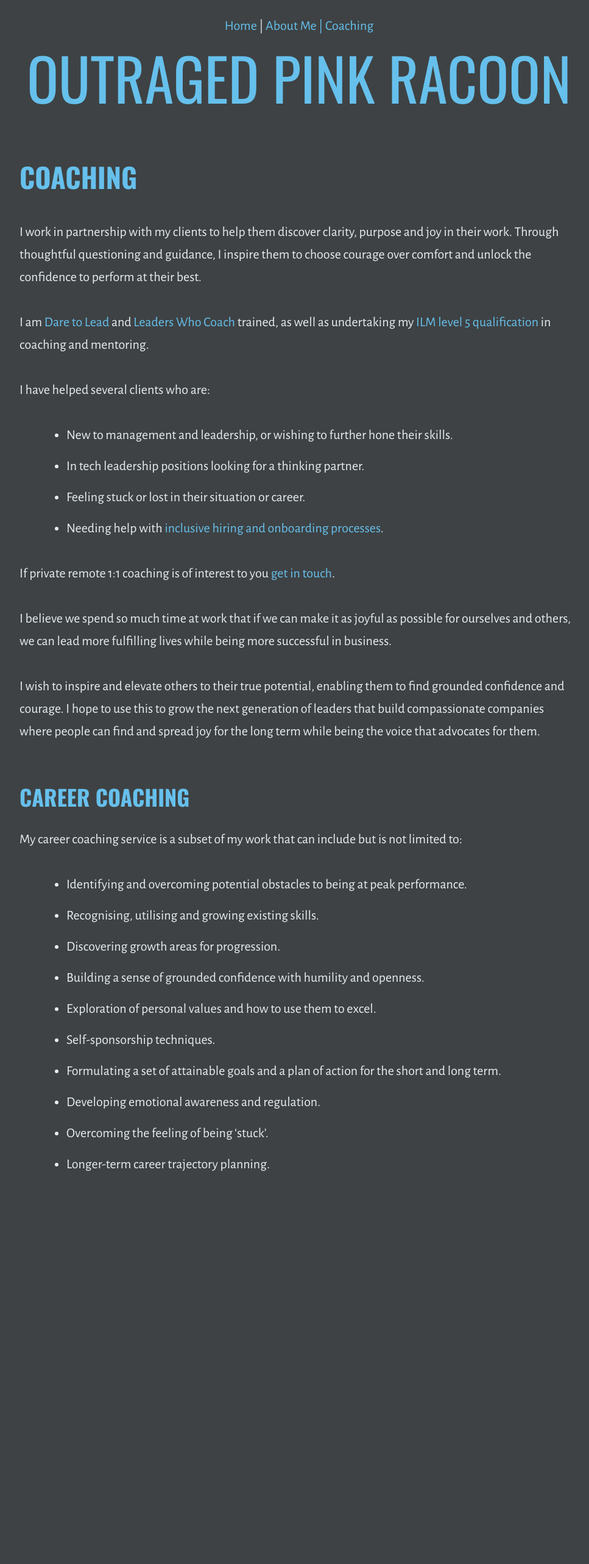
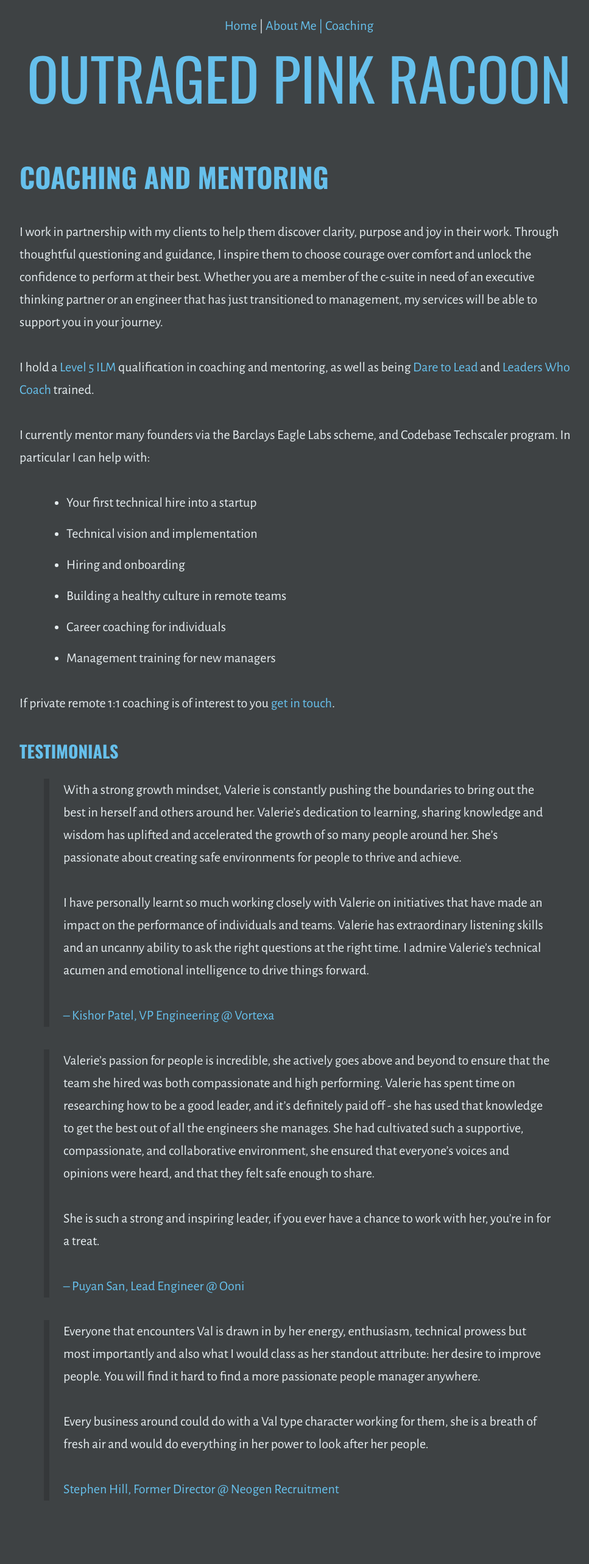
Before and after one commit to outragedpinkracoon/outragedpinkracoon.github.io, a Jekyll site: the page built from coaching.md, in a window 1280 px wide. Shown: the whole page at 61% size, without its empty margins (149-1116 px from the left). Built offline with Jekyll 4.4.1, drawn with Linux system fonts in a browser that asks for light colours; before the commit the page ends 2032 px from its top, so only the background shows below that.

Commit message:
Update coaching pagee

```diff
--- a/_sass/post.scss
+++ b/_sass/post.scss
@@ -11,4 +11,8 @@
     font-family: $font-primary;
     margin: 15px 0px;
   }
+
+  .blue {
+    color: $light-blue;
+  }
 }
--- a/coaching.md
+++ b/coaching.md
@@ -1,34 +1,30 @@
 ---
 layout: info_page
 permalink: /coaching/
-title: coaching
+title: coaching and mentoring
 description: Remote, private coaching for companies and individuals in tech from a leader with 15 years of experience. Hiring, onboarding, diversity and inclusion, line management, confidence, leadership, team performance and much more.
 ---
-I work in partnership with my clients to help them discover clarity, purpose and joy in their work. Through thoughtful questioning and guidance, I inspire them to choose courage over comfort and unlock the confidence to perform at their best.
+I work in partnership with my clients to help them discover clarity, purpose and joy in their work. Through thoughtful questioning and guidance, I inspire them to choose courage over comfort and unlock the confidence to perform at their best. Whether you are a member of the c-suite in need of an executive thinking partner or an engineer that has just transitioned to management, my services will be able to support you in your journey.
 
-I am [Dare to Lead](https://brenebrown.com/hubs/dare-to-lead/) and [Leaders Who Coach](https://betterconversations.co/courses-programmes/leaders-who-coach/]) trained, as well as undertaking my [ILM level 5 qualification](https://www.britishschoolofcoaching.com/qualifications/ilm-level-5-coaching-mentoring/) in coaching and mentoring.
+I hold a [Level 5 ILM](https://www.britishschoolofcoaching.com/qualifications/ilm-level-5-coaching-mentoring/) qualification in coaching and mentoring, as well as being [Dare to Lead](https://brenebrown.com/hubs/dare-to-lead/) and [Leaders Who Coach](https://betterconversations.co/courses-programmes/leaders-who-coach/]) trained.
 
-I have helped several clients who are:
-- New to management and leadership, or wishing to further hone their skills.
-- In tech leadership positions looking for a thinking partner.
-- Feeling stuck or lost in their situation or career.
-- Needing help with [inclusive hiring and onboarding processes](https://outragedpinkracoon.com/2021/04/27/other-companies-hiring-processes-are-costing-you-talent.html).
+I currently mentor many founders via the Barclays Eagle Labs scheme, and Codebase Techscaler program. In particular I can help with:
+* Your first technical hire into a startup
+* Technical vision and implementation
+* Hiring and onboarding
+* Building a healthy culture in remote teams
+* Career coaching for individuals
+* Management training for new managers
 
 If private remote 1:1 coaching is of interest to you <a href="mailto:coaching@outragedpinkracoon.com?subject=Coaching Inquiry from Website">get in touch</a>.
 
-I believe we spend so much time at work that if we can make it as joyful as possible for ourselves and others, we can lead more fulfilling lives while being more successful in business.
+### Testimonials
 
-I wish to inspire and elevate others to their true potential, enabling them to find grounded confidence and courage. I hope to use this to grow the next generation of leaders that build compassionate companies where people can find and spread joy for the long term while being the voice that advocates for them.
+> With a strong growth mindset, Valerie is constantly pushing the boundaries to bring out the best in herself and others around her. Valerie's dedication to learning, sharing knowledge and wisdom has uplifted and accelerated the growth of so many people around her. She's passionate about creating safe environments for people to thrive and achieve. <br><br>I have personally learnt so much working closely with Valerie on initiatives that have made an impact on the performance of individuals and teams. Valerie has extraordinary listening skills and an uncanny ability to ask the right questions at the right time. I admire Valerie's technical acumen and emotional intelligence to drive things forward.
+<br><br> <span class='blue'> -- Kishor Patel, VP Engineering @ Vortexa <span>
 
-## Career Coaching
-My career coaching service is a subset of my work that can include but is not limited to:
-- Identifying and overcoming potential obstacles to being at peak performance.
-- Recognising, utilising and growing existing skills.
-- Discovering growth areas for progression.
-- Building a sense of grounded confidence with humility and openness.
-- Exploration of personal values and how to use them to excel.
-- Self-sponsorship techniques.
-- Formulating a set of attainable goals and a plan of action for the short and long term.
-- Developing emotional awareness and regulation.
-- Overcoming the feeling of being ‘stuck’.
-- Longer-term career trajectory planning.
+> Valerie's passion for people is incredible, she actively goes above and beyond to ensure that the team she hired was both compassionate and high performing. Valerie has spent time on researching how to be a good leader, and it's definitely paid off - she has used that knowledge to get the best out of all the engineers she manages. She had cultivated such a supportive, compassionate, and collaborative environment, she ensured that everyone's voices and opinions were heard, and that they felt safe enough to share. <br><br> She is such a strong and inspiring leader, if you ever have a chance to work with her, you're in for a treat.
+<br><br> <span class='blue'>-- Puyan San, Lead Engineer @ Ooni</span>
+
+> Everyone that encounters Val is drawn in by her energy, enthusiasm, technical prowess but most importantly and also what I would class as her standout attribute: her desire to improve people. You will find it hard to find a more passionate people manager anywhere. <br><br> Every business around could do with a Val type character working for them, she is a breath of fresh air and would do everything in her power to look after her people.
+<br><br> <span class='blue'>Stephen Hill, Former Director @ Neogen Recruitment<span>
```
Also changed, not shown: coaching-disclaimer-and-terms.md (+1 -1 lines).
